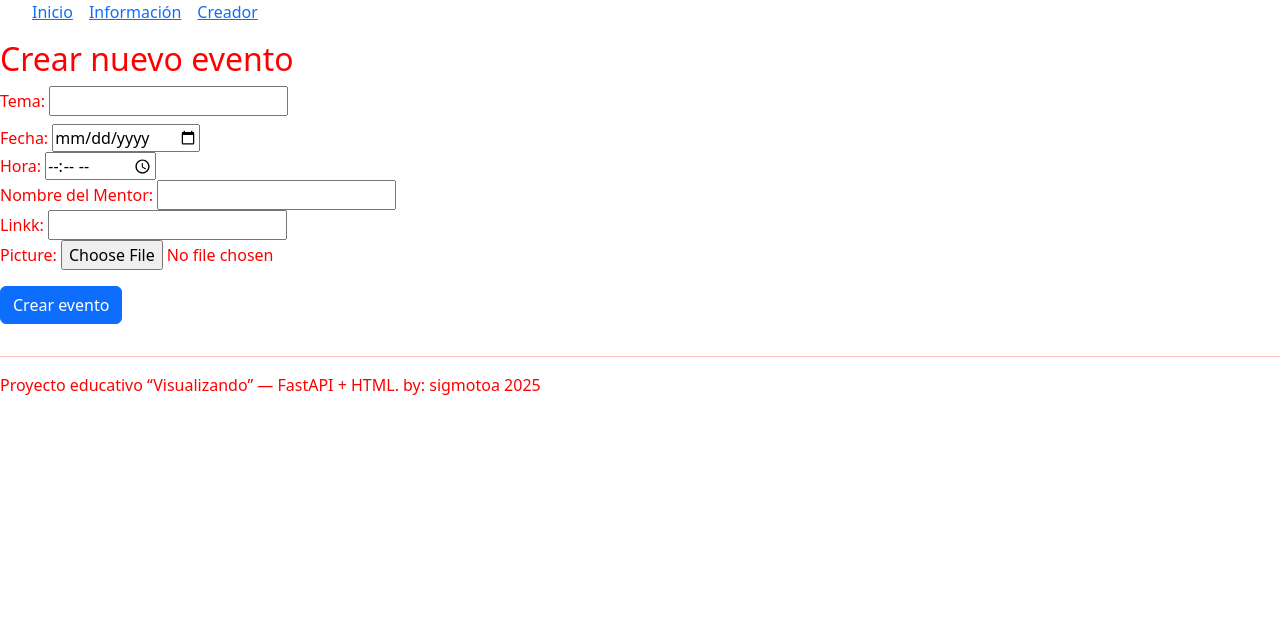
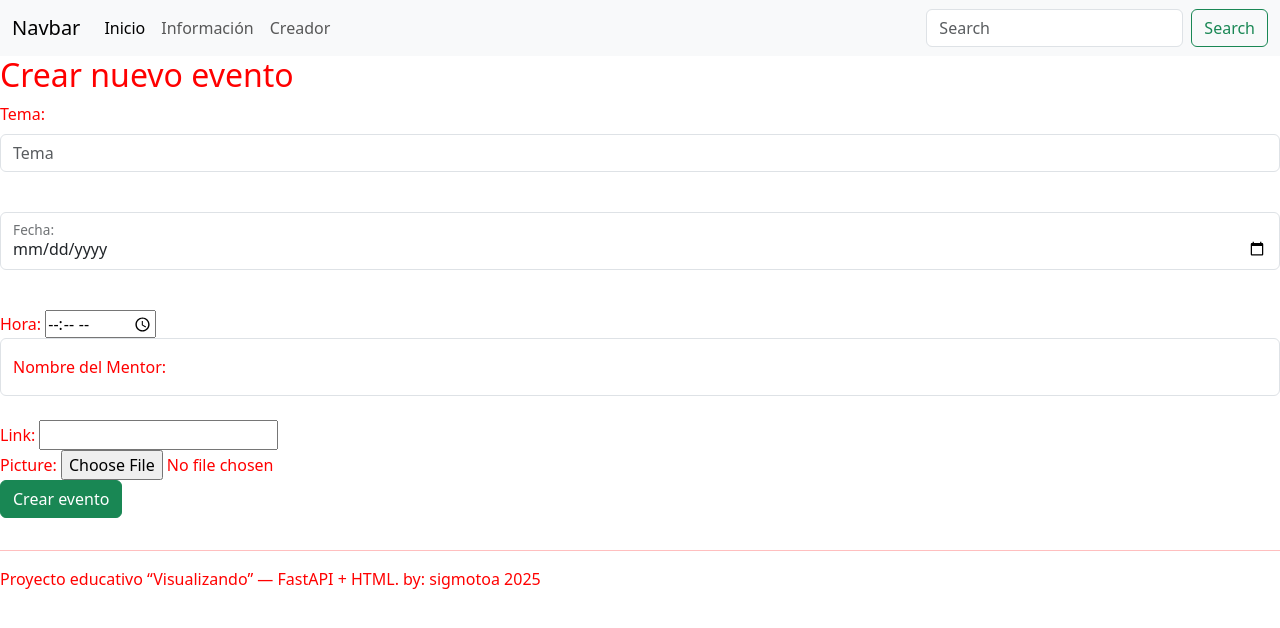
Before and after one commit to sigmotoa/dev_html, a FastAPI app: page /add in a window 1280 px wide. Shown: the top 628 px of the page. Run offline with FastAPI, Linux system fonts and the light colour scheme.

Commit message:
updating with more items

```diff
--- a/templates/add.html
+++ b/templates/add.html
@@ -5,16 +5,48 @@
 <form method="post" action="/add">
     <div class="mb-3">
 
-    <label class="form-label">Tema: <input type="text" name="tema" required> </label> <br>
-    <label>Fecha: <input type="date" name="fecha" required> </label> <br>
+
+        <label class="form-label">Tema: </label>
+        <input type="text" name="tema" required class="form-control" id="exampleInputEmail1"
+               aria-describedby="temaHelp" placeholder="Tema">
+
+    </div>
+    <br>
+    <div class="form-floating mb-3">
+        <input type="date" class="form-control" id="floatingInput" name="fecha" required placeholder="fecha">
+        <label for="floatingInput">Fecha: </label> <br>
+    </div>
     <label>Hora: <input type="time" name="hora" required> </label> <br>
-    <label>Nombre del Mentor: <input type="text" name="nombre_mentor" required> </label> <br>
-    <label>Linkk: <input type="url" name="link" required> </label> <br>
+
+    <div class="form-floating">
+        <input type="text" name="nombre_mentor" required class="form-control" id="floatingInput"
+               placeholder="sigmotoa">
+        <label for="floatingInput"> Nombre del Mentor: </label> <br>
+    </div>
+    <label>Link: <input type="url" name="link" required> </label> <br>
     <label>Picture: <input type="file" name="Picture"> </label> <br>
 
 
     </div>
-    <button type="submit" class="btn btn-primary">Crear evento</button>
+    <button type="submit" class="btn btn-success">Crear evento</button>
 
 </form>
 {% endblock %}
+
+
+<form>
+    <div class="mb-3">
+        <label for="exampleInputEmail1" class="form-label">Email address</label>
+        <input type="email" class="form-control" id="exampleInputEmail1" aria-describedby="emailHelp">
+        <div id="emailHelp" class="form-text">We'll never share your email with anyone else.</div>
+    </div>
+    <div class="mb-3">
+        <label for="exampleInputPassword1" class="form-label">Password</label>
+        <input type="password" class="form-control" id="exampleInputPassword1">
+    </div>
+    <div class="mb-3 form-check">
+        <input type="checkbox" class="form-check-input" id="exampleCheck1">
+        <label class="form-check-label" for="exampleCheck1">Check me out</label>
+    </div>
+    <button type="submit" class="btn btn-primary">Submit</button>
+</form>
--- a/templates/includes/footer.html
+++ b/templates/includes/footer.html
@@ -1,4 +1,6 @@
 <footer style="margin-top: 2em;">
     <hr>
+
+    <script src="https://cdn.jsdelivr.net/npm/bootstrap@5.3.6/dist/js/bootstrap.bundle.min.js" integrity="sha384-MrcW6ZMFYlzcLA8Nl+NtUVF0sA7MsXsP1UyJoMp4YLEuNSfAP+JcXn/tWtIaxVXM" crossorigin="anonymous"></script>
     <p>Proyecto educativo “Visualizando” — FastAPI + HTML. by: sigmotoa 2025</p>
 </footer>
--- a/templates/includes/navbar.html
+++ b/templates/includes/navbar.html
@@ -1,7 +1,32 @@
-<nav style="display: inline">
-    <ul style="display: inline-flex;list-style-type: none; gap: 1rem">
-        <li><a href="/">Inicio</a></li>
-        <li><a href="/info">Información</a></li>
-        <li><a href="https://sigmotoa.com">Creador</a></li>
-    </ul>
+<nav class="navbar navbar-expand-lg navbar-light bg-light">
+    <div class="container-fluid">
+        <a class="navbar-brand" href="#">Navbar</a>
+        <button class="navbar-toggler" type="button" data-bs-toggle="collapse" data-bs-target="#navbarSupportedContent" aria-controls="navbarSupportedContent" aria-expanded="false" aria-label="Toggle navigation">
+      <span class="navbar-toggler-icon"></span>
+    </button>
+
+        <div class="collapse navbar-collapse" id="navbarSupportedContent">
+            <ul class="navbar-nav me-auto mb-2 mb-lg-0">
+                <li class="nav-item">
+                    <a class="nav-link active" aria-current="page" href="/">Inicio</a>
+                </li>
+                <li class="nav-item">
+                    <a class="nav-link"href="/info">Información</a>
+                </li>
+                <li class="nav-item">
+                    <a class="nav-link"href="https://sigmotoa.com">Creador</a>
+                </li>
+
+
+                </li>
+
+            </ul>
+            <form class="d-flex">
+                <input class="form-control me-2" type="search" placeholder="Search" aria-label="Search">
+                <button class="btn btn-outline-success" type="submit">Search</button>
+            </form>
+        </div>
+
+
+    </div>
 </nav>
```
